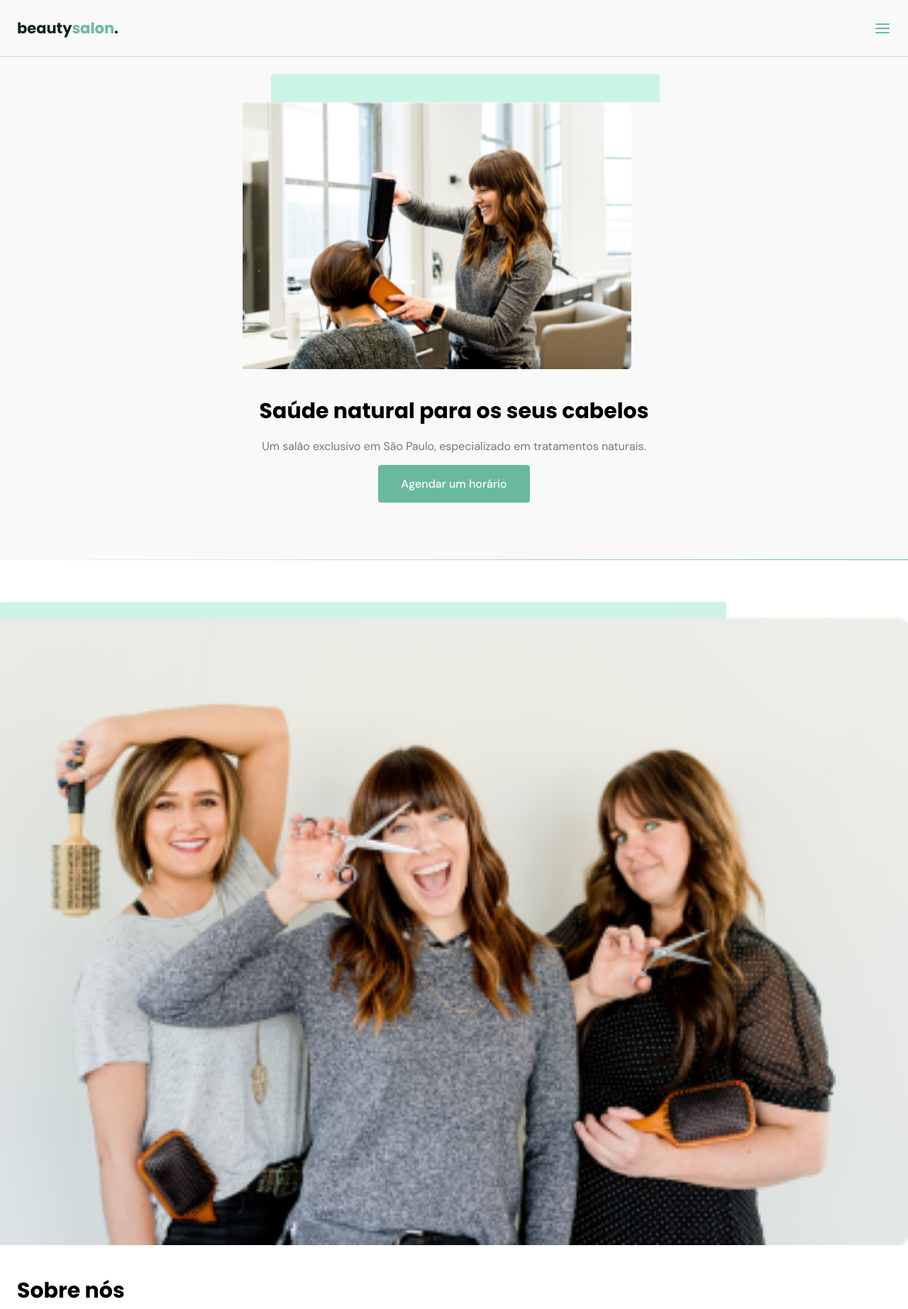
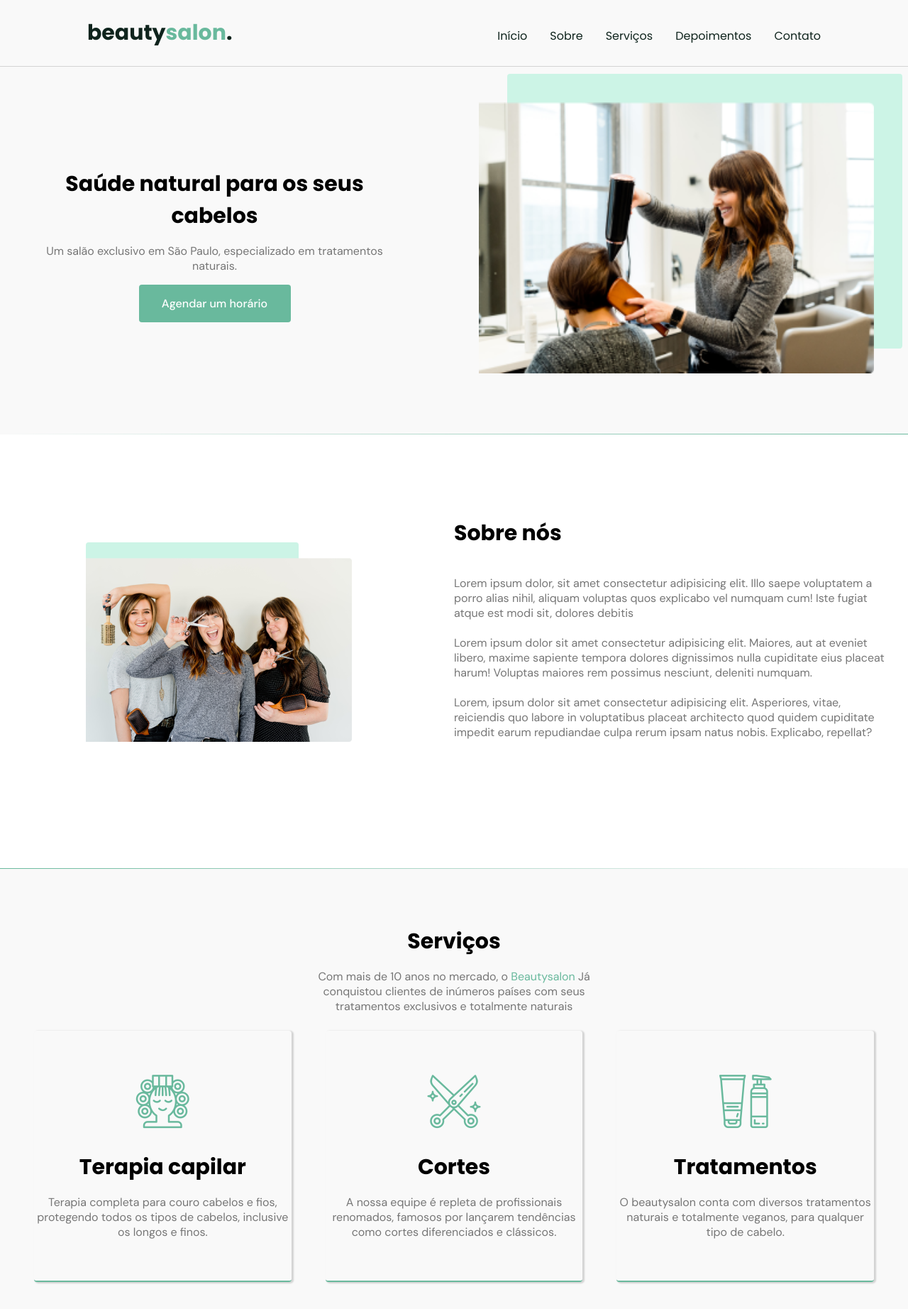
Before and after one commit to italomagno/italomagno, a plain HTML site: page index.html in a window 1280 px wide. Shown: the top 1844 px of the page at 71% size. Drawn offline with Linux system fonts and the light colour scheme; files whose address does not match are found by name.

Commit message:
Add files via upload

```diff
--- a/index.html
+++ b/index.html
@@ -19,30 +19,33 @@
           <a href="#">beauty<span>salon</span>.</a>
         </div>
 
-        <div class="menu">
-          <div class="icon-menu1"></div>
-          <div class="modal">
-            <div class="icon-close"></div>
-            <div class="links grid">
+        <div onclick="putClassShow()" class="icon-menu1"></div>
+          <div class="modal" id="MENU">
+            <div class="grid">
+            <div onclick="removeClassShow()"  class="icon-close1"></div>
+            <div class="links">
               <ul>
-                <li class="title" ><a href="#home">Início</a></li>
-                <li class="title"><a href="#about"> Sobre</a></li>
-                <li class="title"><a href="#services">Serviços</a></li>
-                <li class="title" ><a ref="#testimonials">Depoimentos</a></li>
-                <li class="title" ><a href="#contact">Contato</a></li>
+                <li class="title"  onclick="removeClassShow()" ><a href="#home">Início</a></li>
+                <li class="title" onclick="removeClassShow()" ><a href="#about"> Sobre</a></li>
+                <li class="title" onclick="removeClassShow()" ><a href="#services">Serviços</a></li>
+                <li class="title"  onclick="removeClassShow()" ><a href="#testimonials">Depoimentos</a></li>
+                <li class="title"  onclick="removeClassShow()" ><a href="#contact">Contato</a></li>
               </ul>
             </div>
           </div>
-        </div>
+          </div>
+
     </nav>
     </header>
   <main>
     <section id="home">
+
       <div class="container">
+        <div class="grid">
         <div class="img">
           <img src="./assets/Img-first.png" alt="Imagem aleatória">
         </div>
-        <div class='text'>
+        <div class='text container'>
           <h1 class="title">Saúde natural para os seus cabelos</h1>
           <p>
             Um salão exclusivo em São Paulo, especializado em tratamentos naturais.
@@ -51,11 +54,13 @@
             <a target="blank_" href="https://wa.me/+5581997354895">Agendar um horário</a>
           </div>
         </div>
+      </div>
+    </div>
       </section>
   <div class="divisor-1"></div>
       <section id="about">
         <div class="container">
-
+          <div class="grid">
           <div class="img">
             <img src="./assets/img-second.png" alt="imagem">
           </div>
@@ -68,11 +73,12 @@
         Lorem, ipsum dolor sit amet consectetur adipisicing elit. Asperiores, vitae, reiciendis quo labore in voluptatibus placeat architecto quod quidem cupiditate impedit earum repudiandae culpa rerum ipsam natus nobis. Explicabo, repellat?</p>
       </div>
     </div>
+    </div>
     </section>
   <div class="divisor-2"></div>
   <section id="services">
     <div class="container">
-      <div class="text">
+      <div class="text focus">
         <h1 class="title">
           Serviços
         </h1>
@@ -118,8 +124,6 @@
         </div>
 
       </div>
-
-
     </div>
   </section>
   <div class="divisor-1"></div>
@@ -145,6 +149,8 @@
   <div class="divisor-2"></div>
   <section id="contact">
     <div class="container">
+      <div class="grid">
+
       <div class="text">
 
 
@@ -155,17 +161,19 @@
           Entre em contato com a Beautysalon, queremos tirar suas dúvidas, ouvir suas críticas e sugestões.
         </p>
         <div class="button">
-          <a target="blank_" class="flex" href="https://wa.me/+5581997354895">
+          <a id = "buttonWithWhatsapp" target="blank_" class="flex" href="https://wa.me/+5581997354895">
           <div class="icon-whatsapp1"></div> <span>Entrar em contato</span>
           </a>
         </div>
       </div>
 
-      <div class="text grid">
+      <div class="text">
 
        <a class="flex" href="https://wa.me/+5581997354895" target = "_blank"><div class="icon-phone"></div> <p> (81) 99735-4895</p> </a>
        <a class="flex" href="https://www.google.com/maps/place/R.+Jo%C3%A3o+Dias+Martins,+51+-+Boa+Viagem,+Recife+-+PE,+51021-540/@-8.1316561,-34.905718,17z/data=!3m1!4b1!4m5!3m4!1s0x7ab1fcb39a3b3d7:0x23fa0acce0297530!8m2!3d-8.1316561!4d-34.905718" target = "_blank"><div class="icon-map-pin1"></div> <p>R. joao dias martins, 51</p> </a>
        <a class="flex" href="mailto:italomagno10@gmail.com" target="_blank"> <div class="icon-mail1"></div> <p>italomagno10@gmail.com</p> </a>
+
+      </div>
 
       </div>
 
@@ -199,5 +207,8 @@
   </div>
   </footer>
 
+  <script src="./script.js"></script>
+
 </body>
+
 </html>
--- /dev/null
+++ b/script.js
@@ -0,0 +1,7 @@
+
+function putClassShow(click){
+  document.getElementById("MENU").classList.add("show")
+}
+function removeClassShow(){
+  document.getElementById("MENU").classList.remove("show")
+}
--- a/style.css
+++ b/style.css
@@ -123,10 +123,13 @@ p{
 
 .icon-menu1{
   color: var(--primary-color);
+  cursor: pointer;
   font-size: var(--icon-fontsize);
   width: var(--icon-fontsize);
   height: var(--icon-fontsize);
   margin: 0;
+  margin-right: 1.5rem;
+
 }
 .icon-woman-hair1{
   color: var(--primary-color);
@@ -193,7 +196,7 @@ p{
   height: fit-content;
 }
 .container{
-  margin: 0 1.5rem;
+  margin: 0 1.5rem 0;
   height: fit-content;
 }
 .grid{
@@ -274,14 +277,23 @@ p{
   visibility: hidden;
   opacity: 0;
 }
+.modal.show{
+  visibility: visible;
+  opacity: 100%;
+  height: 100vh;
+  width: 100vw;
+}
 
-.modal .icon-close{
+.modal .icon-close1{
 color: var(--primary-color);
 height: fit-content;
 position: absolute;
-right: 30px;
-top: 30px;
-margin: 0;
+font-size: var(--icon-fontsize);
+width: var(--icon-fontsize);
+height: var(--icon-fontsize);
+top: 1.5rem;
+right: 1.5rem;
+cursor: pointer;
 }
 /* ==== home ==== */
 
@@ -297,6 +309,7 @@ margin: 0;
 #home .img{
   position: relative;
   left: -1.5rem;
+  z-index: 1;
 }
 
 #home .img::before{
@@ -434,6 +447,10 @@ margin: 0;
   margin-top: 1rem;
   font: 400 var(--text-fontsize) var(--text-color);
 }
+#contact #buttonWithWhatsapp{
+  margin-top: 0;
+  font: 400 var(--text-fontsize) var(--text-color);
+}
 #contact a p{
 margin-top: 0;
 font: 400 var(--text-fontsize) var(--text-color);
@@ -451,3 +468,123 @@ font: 400 var(--text-fontsize) var(--text-color);
   margin-top: 2rem;
   gap: 2rem;
 }
+
+@media(min-width: 992px) {
+  .logo{
+  font: 800 var(--title-fontsize) var(--title-font);
+  }
+  .icon-menu1{
+    visibility: hidden;
+    display: none;
+    opacity: 0;
+  }
+  .modal{
+    position: relative;
+    background: 0;
+    justify-content: center;
+    /*margin: 12.9675rem 6.4375rem;*/
+    top: 0;
+    left: 0;
+    visibility: visible;
+    opacity: 1;
+    height: fit-content;
+    width: fit-content;
+    height: 1.3125rem;
+  }
+  #header ul{
+
+
+    margin: 0;
+    display: flex;
+    gap: 2rem;
+  }
+  #header ul li{
+    margin: 0;
+  }
+  #header ul li a{
+    font: 400 var(--text-fontsize) var(--title-font);
+  }
+  #header ul li a:hover{
+    color: var(--primary-color);
+  }
+  #header .container{
+    margin-left: 7.6875rem;
+    margin-right: 7.6875rem;
+  }
+  #header .grid{
+    display: flex;
+    width: fit-content;
+  }
+  #header .links{
+
+    position: relative;
+    display: flex;
+    visibility: visible;
+
+    height: fit-content;
+    width: fit-content;
+
+
+
+  }
+  .modal .icon-close1{
+    visibility: hidden;
+    display: none;
+    opacity: 0;
+    }
+
+
+    #home .grid{
+      grid-template-columns: 1fr 1fr;
+      gap: 7.375rem;
+    }
+    #home .grid .text{
+
+      order: 1;
+    }
+    #home .grid .text .title{
+      margin-top: 0;
+    }
+    #home .grid .img{
+      order: 2;
+    }
+
+    #about .grid{
+      grid-template-columns: 1fr 1fr;
+
+    }
+    #about .img{
+      position: relative;
+      text-align: center;
+      margin: 0 auto;
+      width: fit-content;
+      z-index: 1;
+    }
+
+    #services{
+      text-align: center;
+    }
+    #services .focus{
+      margin: 0 26rem 0;
+    }
+
+
+    #services .grid{
+      grid-template-columns: 1fr 1fr 1fr;
+
+    }
+    #contact .grid{
+      grid-template-columns: 1fr 1fr;
+      justify-items: center;
+
+    }
+
+
+
+
+
+
+
+
+
+}
```
